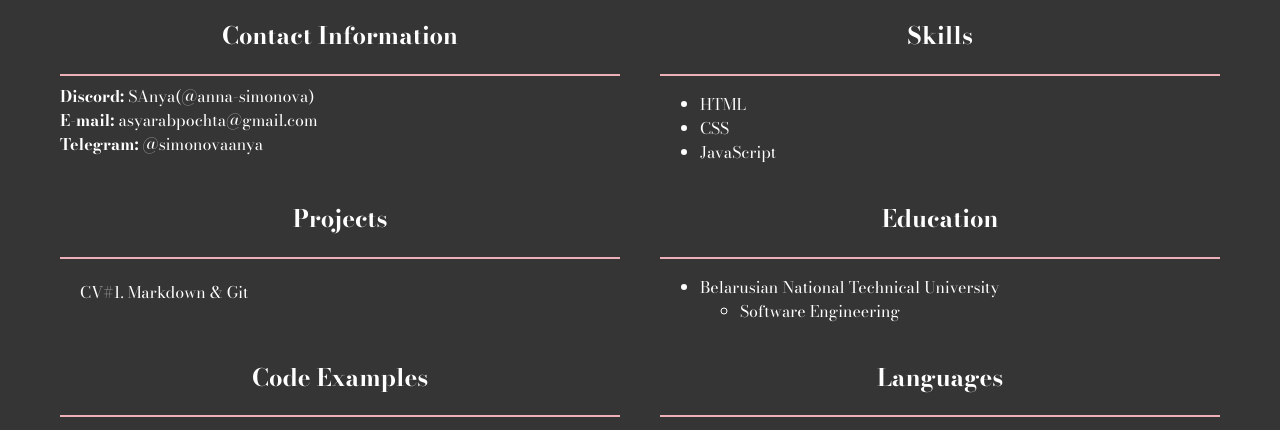
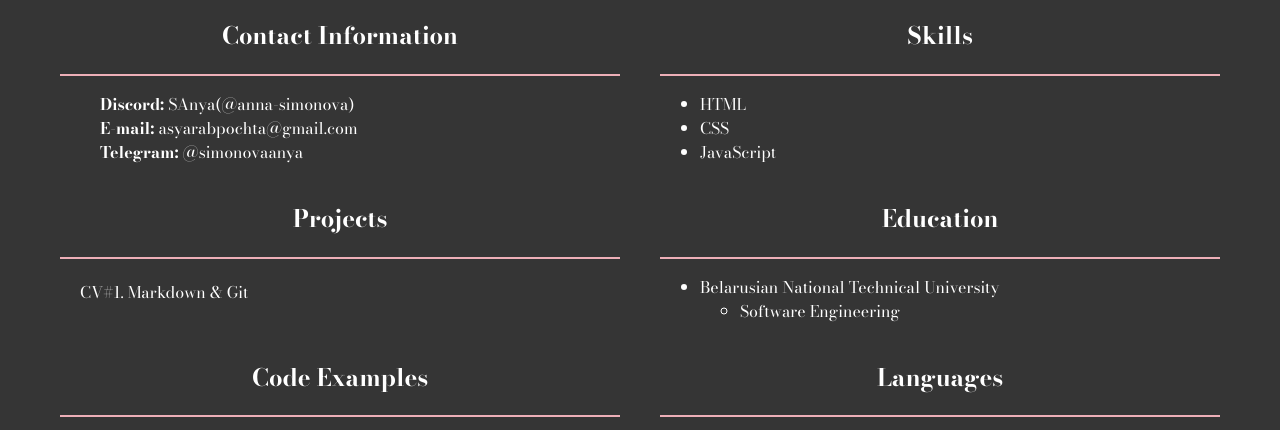
Before and after one commit to Anna-Simonova/rsschool-cv, a plain HTML site: page index.html in a window 1280 px wide. Shown: the part 353-783 px from the top of the page. Drawn offline with nearby package versions, Linux system fonts and the light colour scheme.

Commit message:
feat: list correction

```diff
--- a/index.html
+++ b/index.html
@@ -42,9 +42,11 @@
         <section class="section" id="contacts">
             <h2 class="section-title">Contact Information</h2>
             <hr class="line">
-            <b>Discord:</b> SAnya(@anna-simonova)<br>
-            <b>E-mail:</b> asyarabpochta@gmail.com<br>
-            <b>Telegram:</b> @simonovaanya
+            <ul class="contact-list">
+                <li><b>Discord:</b> SAnya(@anna-simonova)
+                <li><b>E-mail:</b> asyarabpochta@gmail.com</li>
+                <li><b>Telegram:</b> @simonovaanya</li>
+            </ul>
         </section>
         <section class="section" id="skills">
             <h2 class="section-title">Skills</h2>
--- a/style.css
+++ b/style.css
@@ -81,9 +81,10 @@ html {
     display: flex;
     justify-content: flex-end;
     align-items: center;
+    list-style: none;
 }
 
-.nav-list {
+.contact-list {
     list-style: none;
 }
 
```
